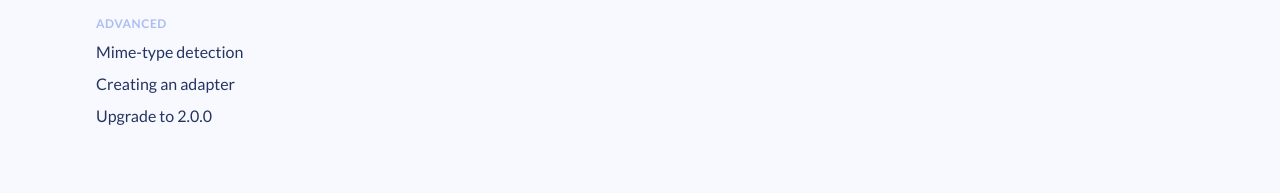
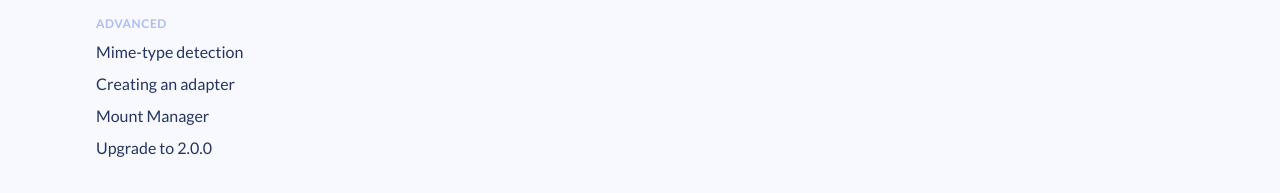
Before and after one commit to thephpleague/flysystem, a Jekyll site: the page built from v2/security.md, in a window 1280 px wide and 1032 px high. Shown: the part 836-1029 px from the top of the window. Built offline with Jekyll 4.4.1, drawn with Linux system fonts in a browser that asks for light colours; comment, search, counter and statistics services are not loaded.

Commit message:
Add Mount Manager link to v2 website menu

```diff
--- a/_data/menu_v2.yml
+++ b/_data/menu_v2.yml
@@ -27,4 +27,5 @@ Adapters:
 Advanced:
   Mime-type detection: '/v2/docs/advanced/mime-type-detection/'
   Creating an adapter: '/v2/docs/advanced/creating-an-adapter/'
+  Mount Manager: '/v2/docs/advanced/mount-manager/'
   Upgrade to 2.0.0: '/v2/docs/advanced/upgrade-to-2.0.0/'
```
